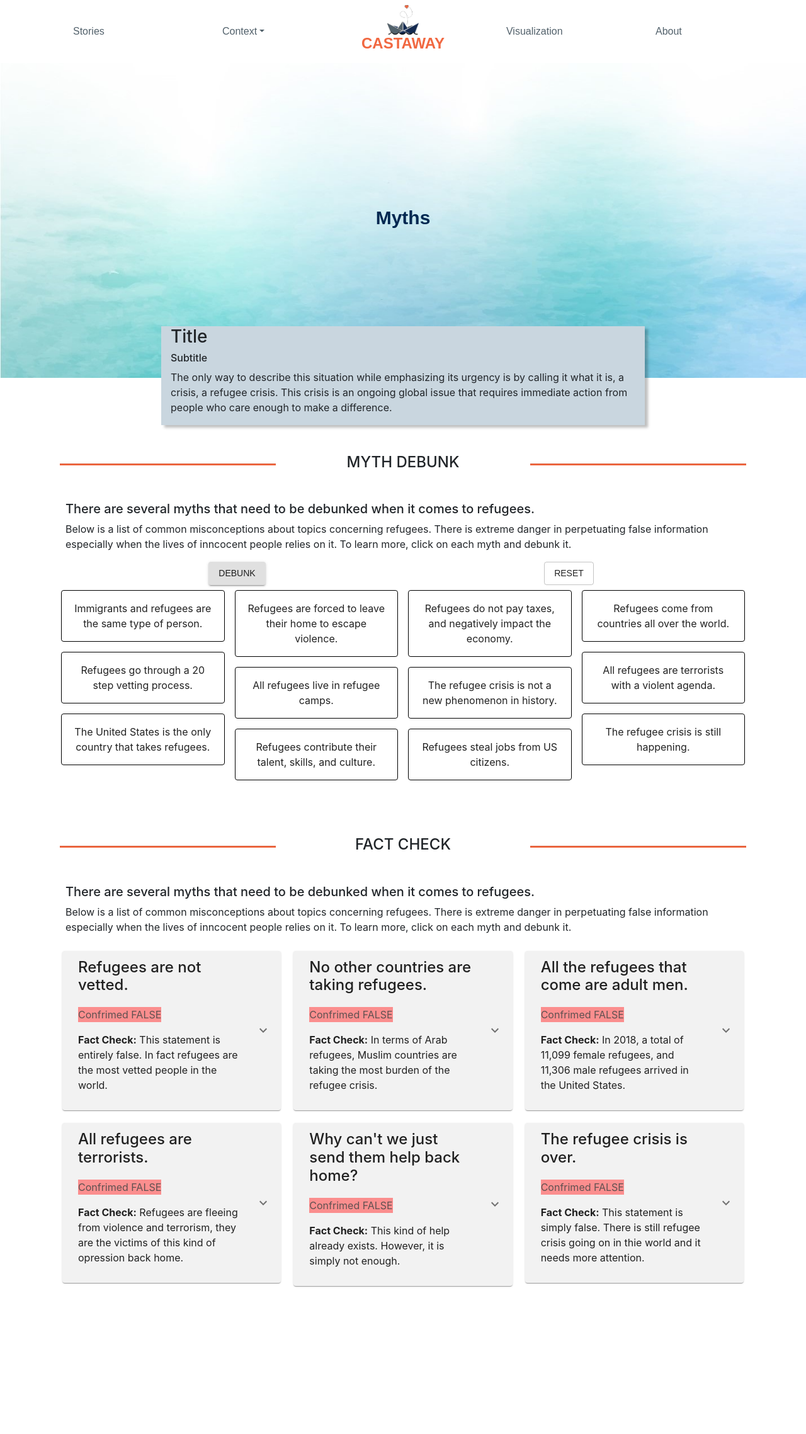
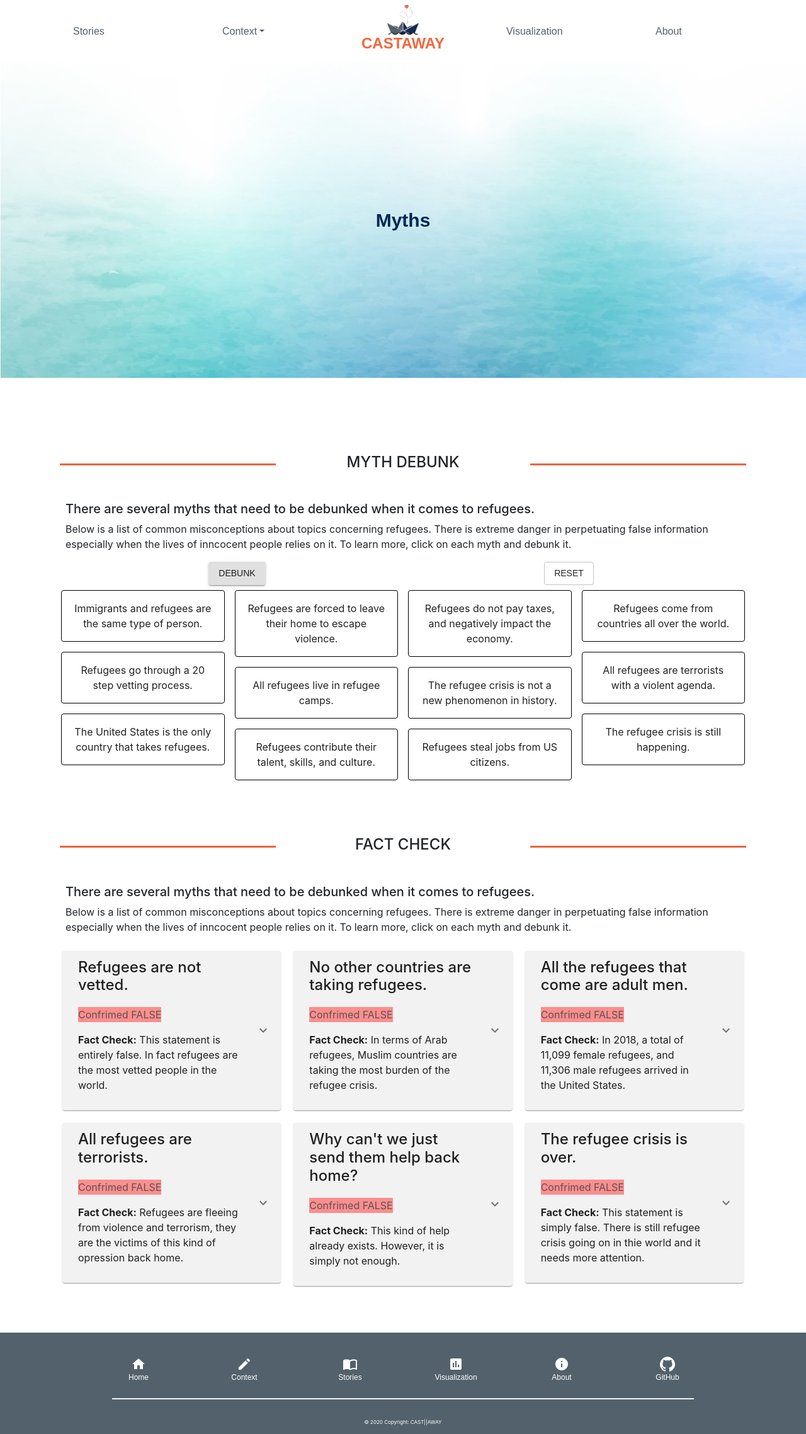
Before and after one commit to JhongHawan/CastAway, a React (Create React App) app in the folder frontend/: page /myths in a window 1280 px wide. Shown: the whole page at 63% size. Before the commit the page ends 2052 px from the top, so only its background shows below. Built offline with nearby package versions, Linux system fonts and the light colour scheme; a web font is replaced by a local one.

Commit message:
added options to hero to hide div, added footer and hero to each page

```diff
--- a/frontend/src/App.js
+++ b/frontend/src/App.js
@@ -13,7 +13,7 @@ import NavBar from './components/Navbar';
 import HomePage from './components/HomePage';
 
 import Hero from './components/Hero';
-
+import Footer from './components/About/Footer';
 
 // import heroCarousel from './components/Carousel';
 
@@ -38,15 +38,18 @@ function App() {
   );
 }
 
+// Homepage
 const Home = () => (
   <div>
     <Hero
+      showCard={true}
       sectionTitle="No one puts their children in a boat unless the water is safer than the land"
       cardTitle="WHY DOES IT MATTER?"
       cardSubtitle="Subtitle"
       cardBody="The only way to describe this situation while emphasizing its urgency is by calling it what it is, a crisis, a refugee crisis. This crisis is an ongoing global issue that requires immediate action from people who care enough to make a difference."
     />
     <HomePage />
+    <Footer />
   </div>
 );
 
--- a/frontend/src/components/About/About.js
+++ b/frontend/src/components/About/About.js
@@ -5,6 +5,8 @@ import { makeStyles } from '@material-ui/core/styles';
 import Grid from '@material-ui/core/Grid';
 import TeamSection from './TeamSection';
 import Footer from './Footer';
+
+import Hero from '../Hero';
 
 const useStyles = makeStyles(theme => ({
   root: {
@@ -33,9 +35,13 @@ const useStyles = makeStyles(theme => ({
 function About() {
   const classes = useStyles();
 
-  return(
-   <div className={classes.root}>
-    <Typography
+  return (
+    <div className={classes.root}>
+      <Hero
+        showCard={false}
+        sectionTitle="About Us"
+      />
+      {/* <Typography
         component="h2"
         variant="h2"
         color="inherit"
@@ -44,7 +50,7 @@ function About() {
         className={classes.header}
       >
         About Us
-      </Typography>
+      </Typography> */}
       {/* Put into Mission statement component */}
       <Grid
         container
@@ -60,15 +66,15 @@ function About() {
           </div>
         </Grid>
         <Grid item xs={3} sm={6}>
-          <img src="/castawayLogo.png" alt="Logo"/>
+          <img src="/castawayLogo.png" alt="Logo" />
         </Grid>
       </Grid>
       <div className={classes.teamSection}>
         <TeamSection>
         </TeamSection>
       </div>
-    <Footer></Footer>
-   </div>
+      <Footer></Footer>
+    </div>
   );
 }
 
--- a/frontend/src/components/Hero.js
+++ b/frontend/src/components/Hero.js
@@ -1,35 +1,18 @@
 import React from 'react';
 import { Container, Row, Col } from 'react-bootstrap';
 import { useStyles } from './Styles';
+import { Typography } from '@material-ui/core';
 
 
-// Props
-// sectionTitle - Text for section Title
-// cardTitle -Heading for the div
-// cardSubtitle - Subtitle for the div
-// cardBody - Body for the div
-function Hero(props) {
+/**
+  * @param {String} props.cardTitle - Title for the card
+  * @param {String} props.cardSubtitle - Subtitle
+  * @param {String} props.cardBody - Body
+  */
+function HeroCard(props) {
     const classes = useStyles();
 
     return (
-
-        <div className={classes.heroImg}>
-            <Container diableGutters>
-                {/* <Row>
-                    <img src="left-quote.svg" />
-                </Row> */}
-                <Row className="h-100">
-                    <Col style={{ marginTop: "auto", marginBottom: "auto" }}>
-
-                        <h2 className={classes.homeSectionTitle}>
-                            {props.sectionTitle}
-                        </h2>
-                    </ Col>
-                </Row>
-                {/* <Row style={{ float: 'right' }}>
-                    <img src="left-quote.svg" style={{ transform: 'scaleX(-1)' }} />
-                </Row> */}
-            </Container>
         <Container className={classes.heroChild} style={{ display: 'block', overflow: 'auto' }}>
             <Row>
                 <Col>
@@ -47,10 +30,56 @@ function Hero(props) {
                         {props.cardBody}
                     </p>
                 </Col>
+            </Row>
+        </Container>
+    )
+}
 
+
+/**
+  * @param {String} props.sectionTitle - displays sectionTitle
+  * @param {Boolean} props.showCard - has a div floating or not
+  *
+  * TODO - remove className homeSectionTitle after fixing custom Theming
+  */
+function Hero(props) {
+    const classes = useStyles();
+
+    const [includeCard] = React.useState(props.showCard);
+
+    return (
+
+        <div className={classes.heroImg}>
+            <Container diableGutters>
+                <Row className="h-100">
+                    <Col style={{ marginTop: "auto", marginBottom: "auto" }}>
+                        <Typography
+                            component="h1"
+                            variant="h1"
+                            align="center"
+                            className={classes.homeSectionTitle}
+                        >
+                            {props.sectionTitle}
+                        </Typography>
+                        {/* <h1 className={classes.homeSectionTitle}>
+                            {props.sectionTitle}
+                        </h1> */}
+                    </ Col>
                 </Row>
+            </Container>
 
-            </Container>
+
+            {/*hide or not to hide */}
+
+            {includeCard ?
+                <HeroCard
+                    cardTitle={props.cardTitle}
+                    card={props.cardSubtitle}
+                    cardBody={props.cardBody}
+                /> : null
+            }
+
+
         </div>
 
     );
--- a/frontend/src/components/History.js
+++ b/frontend/src/components/History.js
@@ -7,17 +7,22 @@ import Timeline from './Timeline';
 
 import { useStyles } from './Styles';
 
+import Hero from './Hero';
+import Footer from './About/Footer';
+
 
 function History() {
     const classes = useStyles();
     return (
         <div>
-            <Box className={classes.sectionBlock}>
+            <Hero
+                showCard={false}
+                sectionTitle="History"
+            />
+            {/* <Box className={classes.sectionBlock}>
                 <Box>
                     <Grid container spacing={5} >
-                        {/* TODO vertically align center */}
                         <Grid item>
-                            {/* <MenuBookIcon className={classes.testSection} /> */}
                             <img className={classes.historyIcon} src="history_icon.png" width="100px"/>
                         </Grid>
                         <Grid item sm={9}>
@@ -31,9 +36,10 @@ function History() {
                     </Grid>
 
                 </Box>
-            </Box>
+            </Box> */}
 
             <Timeline />
+            <Footer />
         </div>
     );
 }
--- a/frontend/src/components/HomePage.js
+++ b/frontend/src/components/HomePage.js
@@ -30,7 +30,6 @@ function HomePage() {
                 <HomeFeatures />
             </Box>
 
-
         </Container>
     );
 }
--- a/frontend/src/components/Myths.js
+++ b/frontend/src/components/Myths.js
@@ -16,6 +16,9 @@ import GridListTile from '@material-ui/core/GridListTile';
 import Button from '@material-ui/core/Button';
 
 import { useStyles } from './Styles';
+
+import Footer from './About/Footer';
+
 
 function Myths() {
   const classes = useStyles();
@@ -48,7 +51,6 @@ function Myths() {
 
     let [active, setActive] = useState(false);
 
-    // TODO interaction for debunk
     function handleDebunk() {
       setActive(active = true);
       console.log('After click: ' + active);
@@ -210,7 +212,7 @@ function Myths() {
           </Box>
         </Box>
       </Box>
-
+      <Footer />
     </div>
   );
 }
--- a/frontend/src/components/Navbar.js
+++ b/frontend/src/components/Navbar.js
@@ -26,19 +26,43 @@ function NavBar() {
       <Navbar.Collapse>
         <Container >
           <Col xs lg="2">
-            <Nav.Link className={classes.navLink} id="nav-dropdown" as={Link} to="/stories">Stories</Nav.Link>
+            <Nav.Link
+              className={classes.navLink}
+              id="nav-dropdown"
+              as={Link}
+              to="/stories"
+            >
+              Stories
+            </Nav.Link>
           </Col>
           <Col xs lg="2">
-            <NavDropdown className={classes.navLink} id="nav-dropdown" title="Context" id="nav-dropdown">
-              <NavDropdown.Item className={classes.navLink} id="nav-dropdown" as={Link} to="/history">History</NavDropdown.Item>
-              <NavDropdown.Item className={classes.navLink} id="nav-dropdown" as={Link} to="/myths">Myths</NavDropdown.Item>
+            <NavDropdown
+              className={classes.navLink}
+              id="nav-dropdown"
+              title="Context"
+              id="nav-dropdown"
+            >
+              <NavDropdown.Item
+                className={classes.navLink}
+                id="nav-dropdown"
+                as={Link}
+                to="/history"
+              >
+                History
+              </NavDropdown.Item>
+              <NavDropdown.Item
+                className={classes.navLink}
+                id="nav-dropdown"
+                as={Link}
+                to="/myths"
+              >
+                Myths
+              </NavDropdown.Item>
             </NavDropdown>
           </Col>
-
-          {/* TODO - Fix hover over on h4 */}
-          <Col className={"text-center"} md="auto" as={Link} to="/" >
+          <Col className={"text-center"} md="auto" as={Link} to="/" style={{ textDecoration: 'none' }} >
             <img src="castawayLogo.png" width="50px" alt="castaway boat logo" />
-            <h4 className={classes.navTitle}>CASTAWAY</h4>
+            <h4 className={classes.navTitle}  >CASTAWAY</h4>
           </Col>
           <Col xs lg="2">
             <Nav.Link className={classes.navLink} id="nav-dropdown" as={Link} to="/visualization">Visualization</Nav.Link>
--- a/frontend/src/components/Stories.js
+++ b/frontend/src/components/Stories.js
@@ -17,6 +17,10 @@ import { Nav } from 'react-bootstrap';
 import { Link } from 'react-router-dom';
 import { Button } from '@material-ui/core';
 
+
+import Footer from './About/Footer';
+
+import Hero from './Hero';
 import { useStyles } from './Styles'
 
 
@@ -25,7 +29,13 @@ function Stories() {
 
    return (
       <div >
-         <Box className={classes.sectionBlock}>
+         <Hero
+            showCard={false}
+            sectionTitle="Stories"
+         />
+
+         <StoriesList />
+         {/* <Box className={classes.sectionBlock}>
             <Box>
                <Grid container spacing={5} >
                   <Grid item>
@@ -44,8 +54,8 @@ function Stories() {
 
             </Box>
          </Box>
-         {/* NEW STORIES LIST GRID LSIT */}
-         <StoriesList />
+         <StoriesList /> */}
+         <Footer />
       </div>
    );
 }
--- a/frontend/src/components/StoryCard.js
+++ b/frontend/src/components/StoryCard.js
@@ -5,15 +5,10 @@ import CardActions from '@material-ui/core/CardActions';
 import CardContent from '@material-ui/core/CardContent';
 import CardMedia from '@material-ui/core/CardMedia';
 
-class storyCard extends React.Component {
-    constructor(props) {
-        super(props)
 
-    }
+function StoryCard(props) {
 
-    render() {
-        let imageProp = this.props.imgTitle
-        let detailProp = this.props.details
+
     return (
         <Card>
             <CardActionArea>
@@ -21,39 +16,17 @@ class storyCard extends React.Component {
                     component="img"
                     alt="Woman and Child"
                     height="200"
-                        // width="100"
-                        image={imageProp}
+                    image={props.imageProp}
                     title="Woman and Child"
+                    style={{ filter: 'grayscale(100%' }}
                 />
                 <CardContent>
-                        <h4>{detailProp}</h4>
-                        {/* <p>Hello world</p> */}
+                    <h4>{props.detailProp}</h4>
                 </CardContent>
             </CardActionArea>
         </Card>
-        );
+    )
 }
-}
-// function storyCard() {
 
-//     return (
-//         <Card>
-//             <CardActionArea>
-//                 <CardMedia
-//                     component="img"
-//                     alt="Woman and Child"
-//                     height="200"
-//                     // width="100"
-//                     image="prof_1.svg"
-//                     title="Woman and Child"
-//                 />
-//                 <CardContent>
-//                     <h4>Woman and Child</h4>
-//                     <p>Hello world</p>
-//                 </CardContent>
-//             </CardActionArea>
-//         </Card>
-//     );
-// }
 
-export default storyCard;
+export default StoryCard;
--- a/frontend/src/components/Styles.js
+++ b/frontend/src/components/Styles.js
@@ -48,7 +48,10 @@ export const useStyles = makeStyles(theme => ({
         fontWeight: 400,
         fontStyle: 'normal',
         color: '#52616B',
-        // backgroundColor: '#52616B'
+
+        '&:hover': {
+            color: '#F16841',
+        }
 
     },
     // FOR - Used with sectionBlock for white text
--- a/frontend/src/features/visualization/Visualization.js
+++ b/frontend/src/features/visualization/Visualization.js
@@ -6,6 +6,10 @@ import { makeStyles } from '@material-ui/core/styles';
 import { Typography, Button } from '@material-ui/core';
 import { useDispatch, useSelector, shallowEqual } from 'react-redux';
 import apiCalls from './apiCalls';
+
+import Hero from '../../components/Hero';
+import Footer from '../../components/About/Footer';
+
 
 const useStyles = makeStyles(theme => ({
   root: {
@@ -55,7 +59,7 @@ function Visualization() {
   const downloadFile = async () => {
     const fileName = "data";
     const json = JSON.stringify(refugeeData);
-    const blob = new Blob([json],{type:'application/json'});
+    const blob = new Blob([json], { type: 'application/json' });
     const href = await URL.createObjectURL(blob);
     const link = document.createElement('a');
     link.href = href;
@@ -84,10 +88,14 @@ function Visualization() {
   * TODO: Add source for the api.
   * TODO: The BarGraph receiving the data needs to know if it's the local data or unhcr data.
   */
-  return(
+  return (
     <div className="Visualization">
+      <Hero
+        showCard={false}
+        sectionTitle="Visualization"
+      />
       <Container>
-      <Typography
+        {/* <Typography
         component="h2"
         variant="h2"
         color="inherit"
@@ -96,7 +104,7 @@ function Visualization() {
         className={classes.header}
       >
         Visualization Page
-      </Typography>
+      </Typography> */}
         <main>
           <Button color="primary" variant="contained" onClick={() => {
             /**
@@ -121,17 +129,18 @@ function Visualization() {
         </Button>
           <Grid container spacing={1} justify="center">
             <Grid item xs={6}>
-            <BarGraph color="pink" title="Iraq" data={ refugeeData } />
+              <BarGraph color="pink" title="Iraq" data={refugeeData} />
             </Grid>
             <Grid item xs={6}>
-            <BarGraph color="green" title="Syria" data={ unhcrSubData } />
+              <BarGraph color="green" title="Syria" data={unhcrSubData} />
             </Grid>
             <Grid item xs={6}>
-            <BarGraph color="green" title="Syria" data={ unhcrDemoData } />
+              <BarGraph color="green" title="Syria" data={unhcrDemoData} />
             </Grid>
           </Grid>
         </main>
       </Container>
+      <Footer />
     </div>
   );
 }
```
Lines whose indentation alone changed are shown as unchanged.
